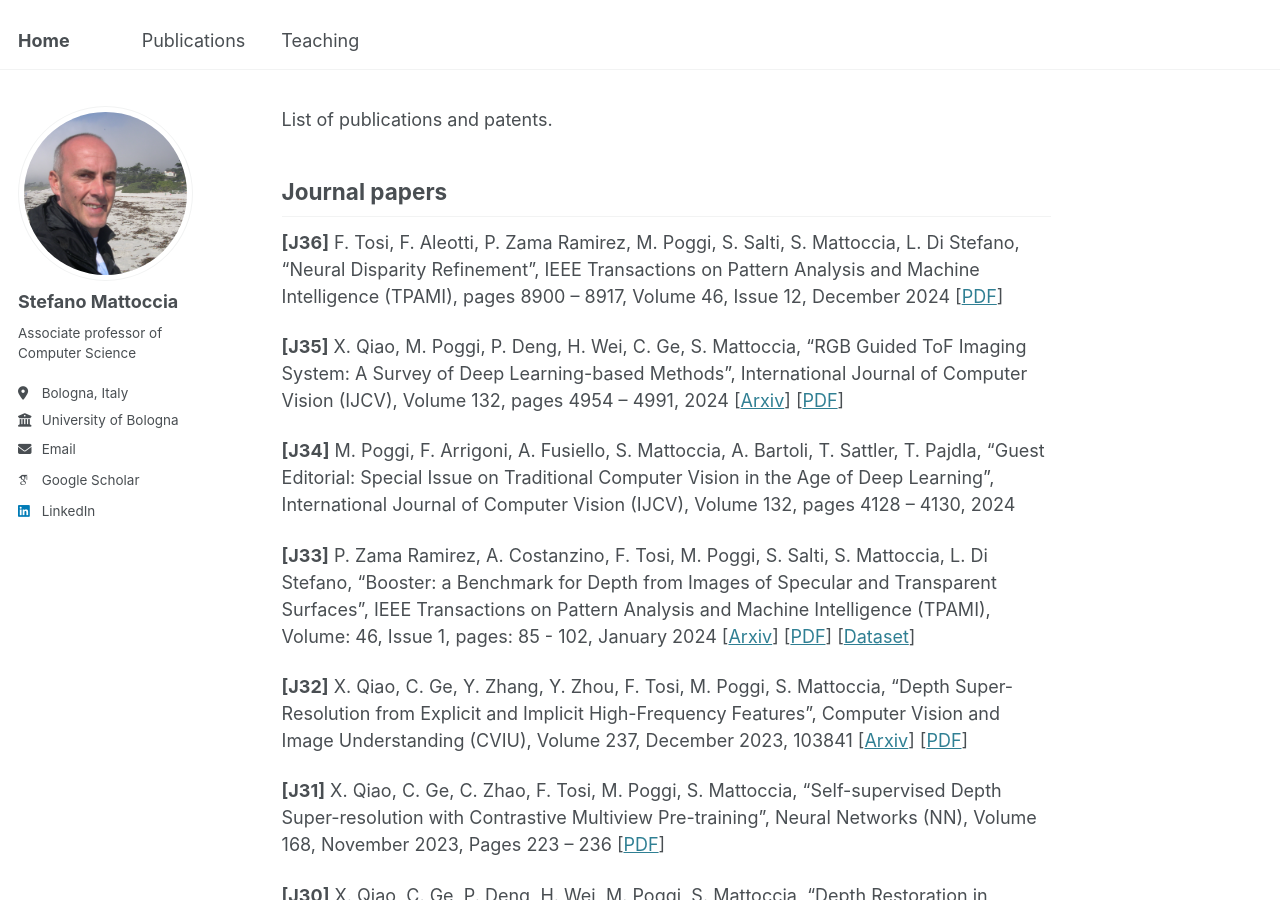
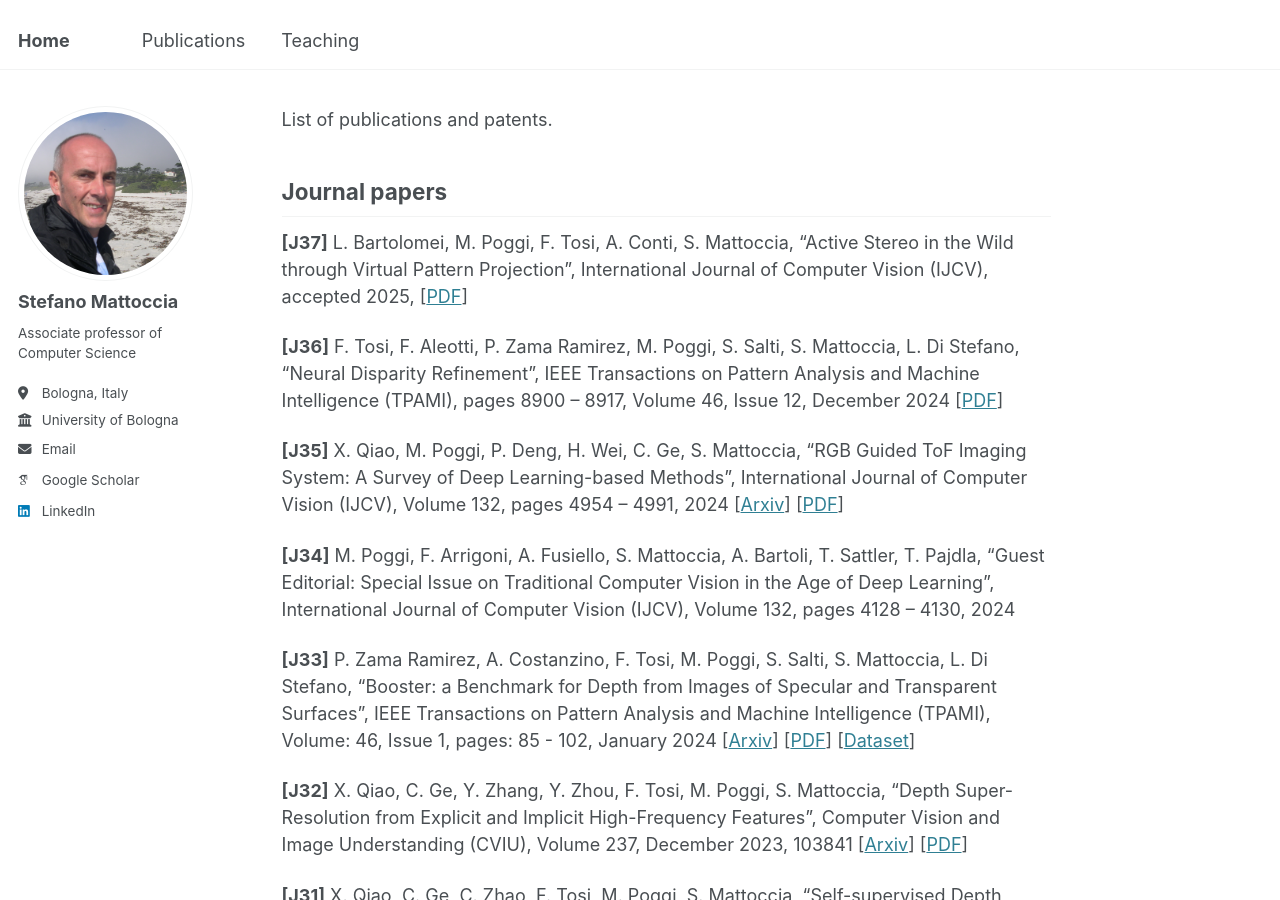
Before and after one commit to stefanomattoccia/stefanomattoccia.github.io, a Jekyll site: the page built from _pages/publications.md, in a window 1280 px wide and 900 px high. Built offline with Jekyll 4.4.1, drawn with Linux system fonts in a browser that asks for light colours; some web fonts are replaced; some of the changed text lies outside the part shown.

Commit message:
Update publications.md

```diff
--- a/_pages/publications.md
+++ b/_pages/publications.md
@@ -11,6 +11,8 @@ List of publications and patents.
 
 Journal papers
 ------
+
+**[J37]** L. Bartolomei, M. Poggi, F. Tosi, A. Conti, S. Mattoccia, “Active Stereo in the Wild through Virtual Pattern Projection”,  International Journal of Computer Vision (IJCV), accepted 2025, [[PDF](https://arxiv.org/pdf/2406.04345)]
 
 **[J36]** F. Tosi, F. Aleotti, P. Zama Ramirez, M. Poggi, S. Salti, S. Mattoccia, L. Di Stefano, “Neural Disparity Refinement”, IEEE Transactions on Pattern Analysis and Machine Intelligence (TPAMI), pages 8900 – 8917, Volume 46, Issue 12, December 2024 [[PDF](https://ieeexplore.ieee.org/stamp/stamp.jsp?arnumber=10552115)]
 
```
Also changed, not shown: other parts of _pages/publications.md (+2 -4 lines).
